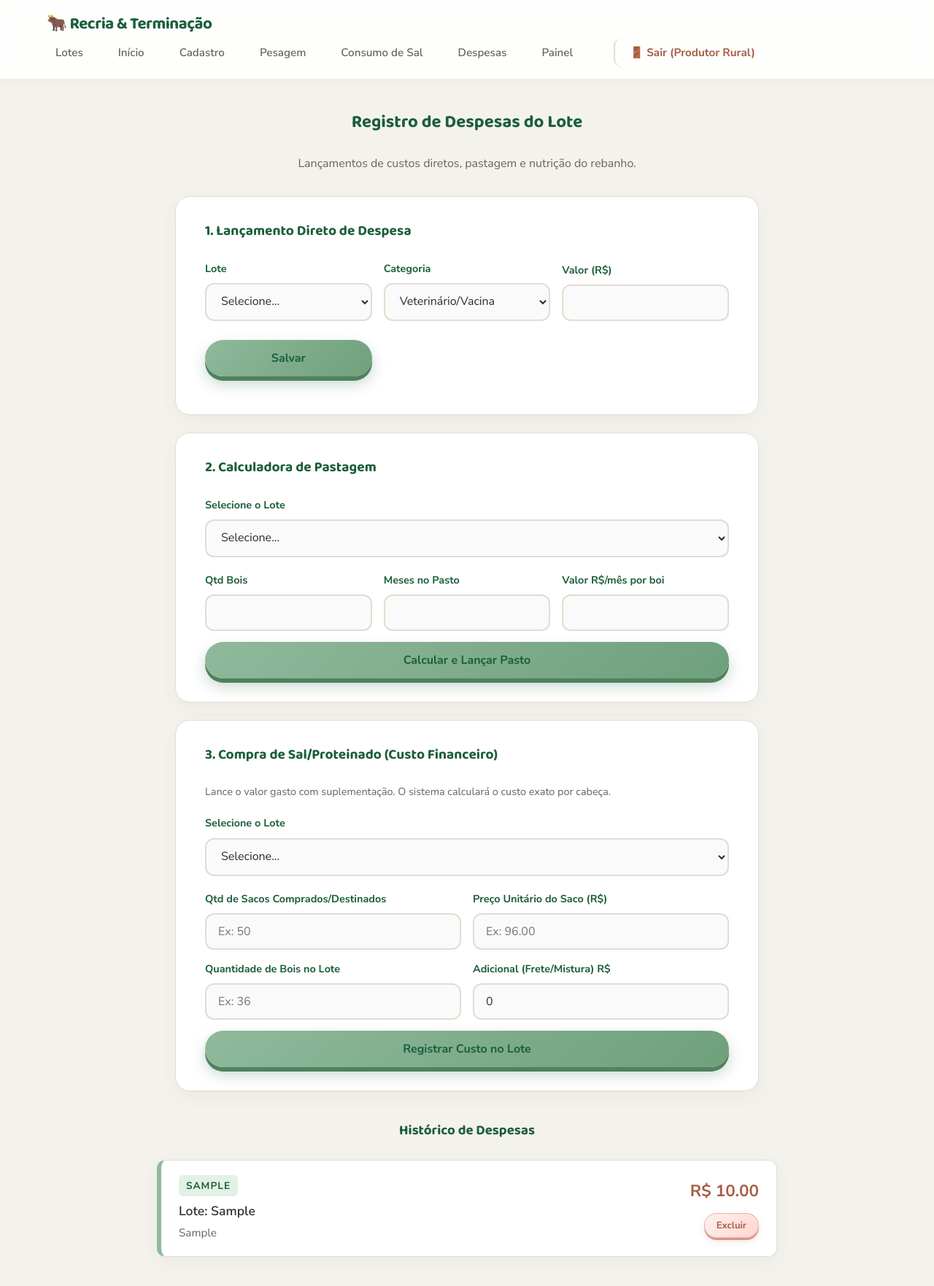
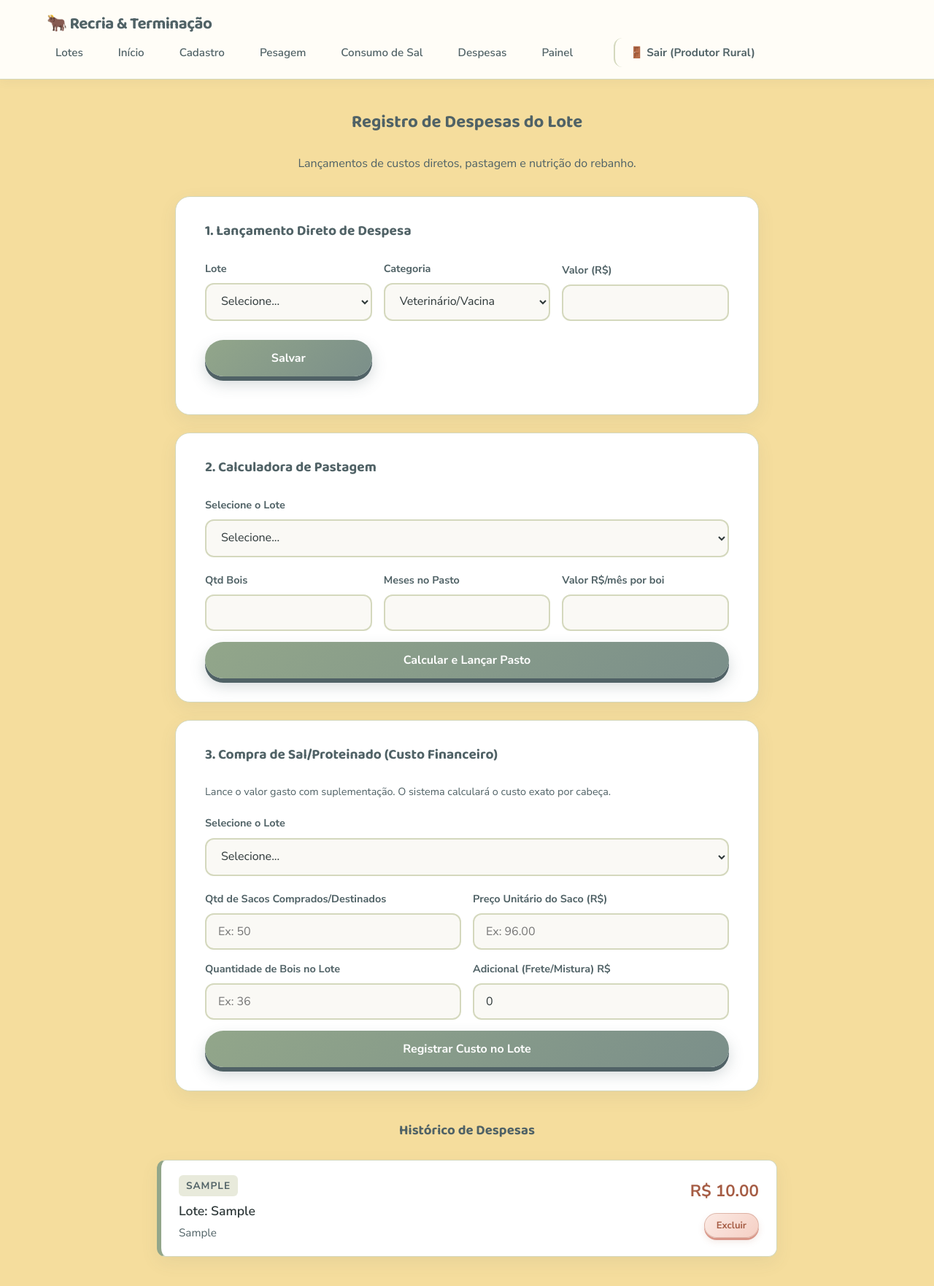
Before and after one commit to tiagosabaini/projeto-software-agro-recria-terminacao, a Flask app: page /despesas in a window 1280 px wide. Shown: the whole page at 73% size. Run offline with Flask 3, Linux system fonts and the light colour scheme; a user stored in the database is signed in; tables that the repository leaves empty hold one stand-in row (values such as "Sample post").

Commit message:
Atualiza paleta de cores do sistema

```diff
--- a/static/style.css
+++ b/static/style.css
@@ -6,25 +6,26 @@
 }
 
 :root {
-    --verde-salvia: #8FB99B;
-    --verde-escuro: #1b5e3a;
-    --creme: #F4F2EC;
+    --fundo-creme: #F5DD9D;
+    --verde-claro: #BCC499;
+    --verde-medio: #92A68A;
+    --verde-azulado: #7B8F8A;
+    --cinza-escuro: #506266;
+
     --branco: #FFFFFF;
-    --terracota: #E8B4A0;
-    --terracota-escuro: #A65D45;
-    --texto: #2D2D2A;
-    --texto-suave: #66665D;
-    --borda: #E2DDD0;
+    --texto: #2D3738;
+    --texto-suave: #506266;
+    --borda: #D4D8BD;
     --raio: 20px;
     --raio-peq: 12px;
-    --sombra-suave: 0 8px 24px rgba(44, 74, 58, 0.05);
-    --sombra-hover: 0 16px 32px rgba(44, 74, 58, 0.12);
+    --sombra-suave: 0 8px 24px rgba(80, 98, 102, 0.08);
+    --sombra-hover: 0 16px 32px rgba(80, 98, 102, 0.15);
     --transicao: all 0.25s cubic-bezier(0.25, 0.8, 0.25, 1);
 }
 
 body {
     font-family: 'Nunito Sans', Arial, sans-serif;
-    background-color: var(--creme);
+    background-color: var(--fundo-creme);
     color: var(--texto);
     line-height: 1.6;
     display: flex;
@@ -37,7 +38,7 @@ h2,
 h3,
 h4 {
     font-family: 'Baloo 2', 'Nunito Sans', sans-serif;
-    color: var(--verde-escuro);
+    color: var(--cinza-escuro);
     font-weight: 700;
     text-align: center;
     margin-bottom: 24px;
@@ -45,20 +46,20 @@ h4 {
 
 /* --- NAVBAR --- */
 .navbar {
-    background-color: rgba(255, 255, 255, 0.9);
+    background-color: rgba(255, 255, 255, 0.92);
     backdrop-filter: blur(10px);
     -webkit-backdrop-filter: blur(10px);
-    color: var(--verde-escuro);
+    color: var(--cinza-escuro);
     padding: 16px 5%;
     display: flex;
     justify-content: space-between;
     align-items: center;
     flex-wrap: wrap;
-    border-bottom: 1px solid rgba(226, 221, 208, 0.5);
+    border-bottom: 1px solid var(--borda);
     position: sticky;
     top: 0;
     z-index: 1000;
-    box-shadow: 0 4px 12px rgba(0, 0, 0, 0.03);
+    box-shadow: 0 4px 12px rgba(80, 98, 102, 0.05);
 }
 
 .navbar-marca {
@@ -66,6 +67,7 @@ h4 {
     font-weight: 700;
     font-size: 1.4rem;
     letter-spacing: -0.5px;
+    color: var(--cinza-escuro);
 }
 
 .navbar-links {
@@ -203,6 +206,7 @@ button.menu-mobile-btn:hover {
     margin-bottom: 24px;
     font-size: 1.2rem;
     text-align: left;
+    color: var(--cinza-escuro);
 }
 
 .campo {
@@ -215,7 +219,7 @@ button.menu-mobile-btn:hover {
     margin-bottom: 8px;
     font-weight: 700;
     font-size: 0.9rem;
-    color: var(--verde-escuro);
+    color: var(--cinza-escuro);
 }
 
 .campo input,
@@ -226,7 +230,7 @@ button.menu-mobile-btn:hover {
     border-radius: var(--raio-peq);
     font-size: 1rem;
     font-family: 'Nunito Sans', sans-serif;
-    background-color: #FAFAFA;
+    background-color: #FAF9F5;
     transition: var(--transicao);
     color: var(--texto);
 }
@@ -251,13 +255,12 @@ button.menu-mobile-btn:hover {
 }
 
 /* ================================================================= *
- * BOTOES 3D MODERNOS E PODEROSOS (ATUALIZADO)
+ * BOTOES 3D MODERNOS E PODEROSOS
  * ================================================================= */
 button,
 .botao {
-    /* Gradiente sutil para dar volume */
-    background: linear-gradient(135deg, var(--verde-salvia) 0%, #6fa07c 100%);
-    color: var(--verde-escuro);
+    background: linear-gradient(135deg, var(--verde-medio) 0%, var(--verde-azulado) 100%);
+    color: var(--branco);
     border: none;
     padding: 14px 28px;
     border-radius: 999px;
@@ -272,8 +275,7 @@ button,
     width: 100%;
     margin-top: 10px;
 
-    /* Efeito 3D: Sombra projetada + Borda inferior simulando relevo */
-    box-shadow: 0 6px 0 #4f825e, 0 10px 20px rgba(27, 94, 58, 0.25);
+    box-shadow: 0 6px 0 #506266, 0 10px 20px rgba(80, 98, 102, 0.25);
     transition: all 0.15s ease-in-out;
 }
 
@@ -448,7 +447,7 @@ button.btn-tabela-excluir:active {
 .card-despesa {
     background-color: var(--branco);
     border: 1px solid var(--borda);
-    border-left: 6px solid var(--verde-salvia);
+    border-left: 6px solid var(--verde-medio);
     border-radius: var(--raio-peq);
     padding: 20px 24px;
     display: flex;
@@ -475,8 +474,8 @@ button.btn-tabela-excluir:active {
     text-transform: uppercase;
     letter-spacing: 1px;
     font-weight: 700;
-    color: var(--verde-escuro);
-    background-color: #E3F1E5;
+    color: var(--cinza-escuro);
+    background-color: rgba(188, 196, 153, 0.35);
     padding: 4px 10px;
     border-radius: 6px;
     align-self: flex-start;
```
Also changed, not shown: other parts of static/style.css (+38 -40 lines).
